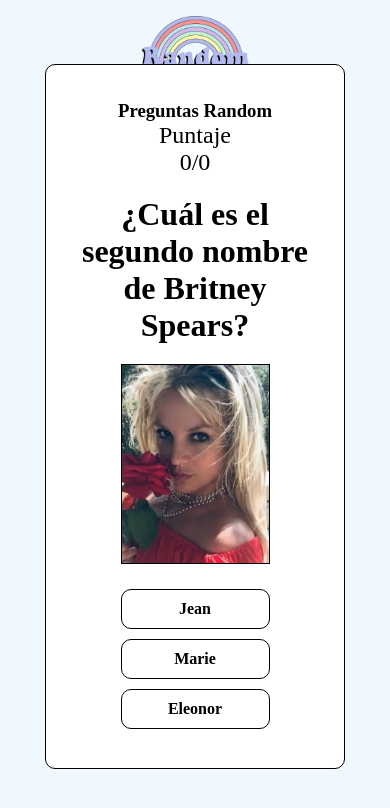
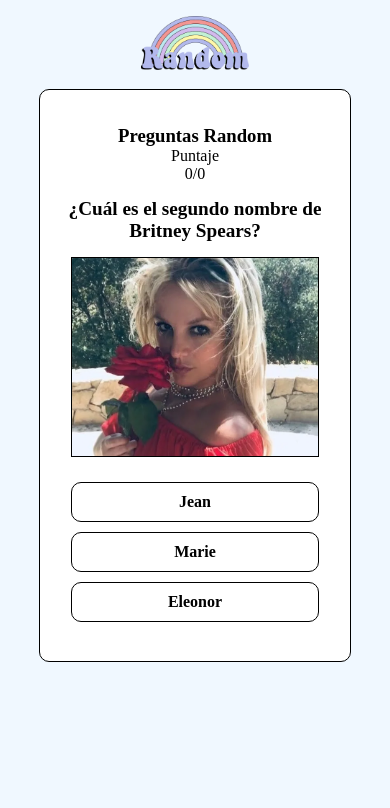
Before and after one commit to MariaBelenCaporale/Random-jueguitos, a plain HTML site: page pages/juego.html in a window 390 px wide. Drawn offline with Linux system fonts and the light colour scheme; some packages are replaced by stand-ins of ours; a script that the page names is missing.

Commit message:
responsive parte juegos

```diff
--- a/javascript/juego.js
+++ b/javascript/juego.js
@@ -81,7 +81,7 @@
   if (pregunta.imagen) {
     select_id("imagen").setAttribute("src", pregunta.imagen);
     style("imagen").height = "200px";
-    style("imagen").width = "50%";
+    style("imagen").width = "";
   } else {
     style("imagen").height = "0px";
     style("imagen").width = "0px";
--- a/pages/juego.html
+++ b/pages/juego.html
@@ -3,7 +3,10 @@
 
 <head>
   <meta charset="UTF-8">
-  <title>Juego de preguntas</title>
+  <meta http-equiv="X-UA-Compatible" content="IE=edge">
+  <meta name="viewport" content="width=device-width, initial-scale=1.0">
+  <title>Preguntas Random</title>
+  <link rel="shortcut icon" href="./img/icono-11.png" type="image/x-icon">
   <link rel="stylesheet" href="../styles/juego.css">
 
 </head>
--- a/style.css
+++ b/style.css
@@ -1118,7 +1118,7 @@
         font-weight: 500;
     }
 
-    /**** COMPRA ****/
+
 
     .section {
         width: 100%;
--- a/styles/juego.css
+++ b/styles/juego.css
@@ -363,34 +363,59 @@
 
 
     /*********** MEDIA **********/
-    /* @media all and (min-width: 850px) and (max-width: 1199px) {
-      .cont-juegoU {
-        height: auto;
-        margin-top: 0;
-      }
-
-      .logo {
-        width: 13%;
-      }
-  } */
 
   @media screen and (min-width: 675px) and (max-width: 849px) {
+    .logo {
+      width: 30%;
+    }
 
-    .logo {
-      width: 18%;
+    .cont-juegoU {
+      margin-top: 0.2rem;
+      height: auto;
+    }
+
+    .encabezado {
+      width: 80%;
+    }
+
+    .pregunta {
+      padding: 15px;
+      font-size: 1.2rem;
+    }
+
+    .btn {
+      width: 70%;
+    }
+
+    .imagen {
+      width: 70%;
     }
   }
 
-  @media screen and (min-width: 370px) and (max-width: 399px) {
-      .logo {
-        width: 30%;
-      }
+  @media screen and (min-width: 300px) and (max-width: 674px) {
+    .logo {
+      width: 30%;
+    }
 
-      .puntaje {
-        font-size: 1.5rem;
-      }
+    .cont-juegoU {
+      margin-top: 0.2rem;
+      height: auto;
+    }
 
-      .pregunta {
-        font-size: 2rem;
-      }
+    .encabezado {
+      width: 80%;
     }
+
+    .pregunta {
+      padding: 15px;
+      font-size: 1.2rem;
+    }
+
+    .btn {
+      width: 80%;
+    }
+
+    .imagen {
+      width: 80%;
+    }
+  }
--- a/styles/juegoDos.css
+++ b/styles/juegoDos.css
@@ -461,50 +461,39 @@
 
 
 
-@media screen and (min-width: 370px) and (max-width: 399px) {
-  .encabezado {
-    padding-bottom: 2rem;
-    position: relative;
-    background-color: white;
-    min-width: 300px;
-    width: 70%;
-    max-width: 875px;
-    padding-top: 10px;
-    border-radius: 10px;
-    border: 1px solid black;
+@media screen and (min-width: 675px) and (max-width: 849px) {
+  .logo {
+    width: 20%;
+  }
 
-    box-shadow: none;
-    -webkit-box-shadow: none;
-    -moz-box-shadow: none;
+  .marcador .nombre {
+    width: 30%;
+  }
+}
+
+@media screen and (min-width: 600px) and (max-width: 674px) {
+  .logo {
+    width: 30%;
+  }
+
+  .marcador .puntos {
+    display: flex;
+    flex-direction: column;
+    font-size: 1.3rem;
+    padding: 5px;
   }
 
   .marcador {
-    padding-left: 0;
+    gap: 2rem;
   }
 
-  .cont {
-    margin-top: 1.3rem;
-  }
-
-  .sp {
-    position: absolute;
-    border-radius: 100%;
-    width: 100%;
-    background-color: #d2b9ed;
-    height: 59vh;
-    padding: 0;
-    margin-right: -156px;
-    margin-top: 38rem;
-  }
-
-  .promoC {
-    z-index: 1;
+  .marcador .nombre {
+    width: 30%;
   }
 }
 
 
-
-@media screen and (min-width: 300px) and (max-width: 369px) {
+@media screen and (min-width: 300px) and (max-width: 599px) {
   .logo {
     width: 30%;
   }
@@ -585,6 +574,8 @@
 
 
 
+
+
 .btn {
   height: auto;
   border: 1px solid black;
```
